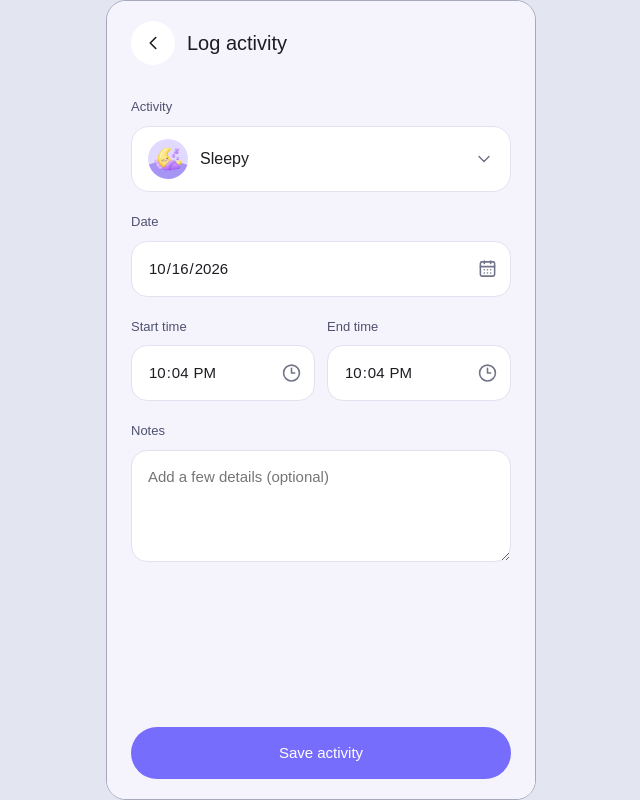
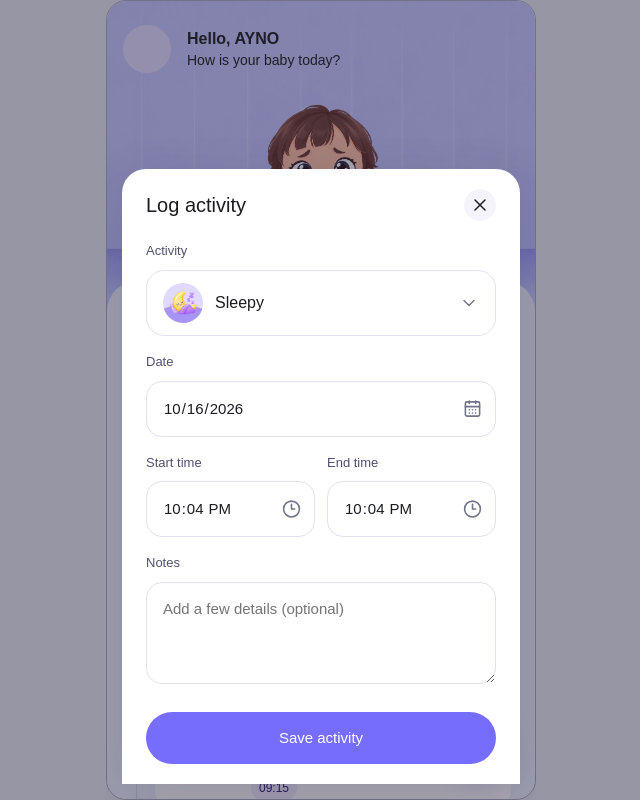
Before and after one commit to AYNO-I-KNOW/utopia-hackathon-2026, a Next.js app: page / in a window 1280 px wide. Both pictures are taken after a click on the button "Add". Shown: the whole page, without its empty margins (319-959 px from the left). Built offline with nearby package versions, Linux system fonts and the light colour scheme.

Commit message:
feat(activities): present log form as animated modal over dashboard

```diff
--- a/src/features/activities/activity-form.css
+++ b/src/features/activities/activity-form.css
@@ -216,3 +216,117 @@
   outline: none;
   box-shadow: none;
 }
+
+.activity-modal {
+  position: fixed;
+  inset: 0;
+  width: min(100%, var(--mobile-max-width));
+  height: 100dvh;
+  max-height: none;
+  max-width: none;
+  margin: auto;
+  padding: 16px;
+  border: 0;
+  background: transparent;
+  color: var(--color-text);
+  overflow: auto;
+}
+.activity-modal[open] {
+  display: flex;
+  align-items: flex-end;
+}
+.activity-modal::backdrop {
+  background: #24203566;
+  animation: activity-backdrop-in 200ms ease both;
+}
+.activity-modal .activity-editor {
+  flex: 0 0 auto;
+  width: 100%;
+  max-height: calc(100dvh - 32px);
+  border-radius: 24px;
+  background: white;
+  animation: activity-modal-in 240ms cubic-bezier(0.22, 1, 0.36, 1) both;
+  box-shadow: 0 12px 48px #30265b20;
+}
+.activity-modal .activity-editor-header {
+  flex-direction: row-reverse;
+  justify-content: space-between;
+  padding: 20px 24px 0;
+}
+.activity-modal .activity-editor-header button {
+  width: 32px;
+  height: 32px;
+  min-height: 32px;
+  background: var(--color-surface-subtle);
+}
+.activity-modal .activity-editor-header h1 {
+  font-size: 20px;
+}
+.activity-modal .content {
+  overflow-y: auto;
+  flex: 1 1 auto;
+  padding-top: 20px;
+}
+.activity-modal .activity-form {
+  gap: 16px;
+}
+.activity-modal .activity-editor textarea {
+  min-height: 80px;
+}
+.activity-modal .footer {
+  background: white;
+  padding-top: 0;
+}
+.activity-modal .activity-picker-options {
+  max-height: 240px;
+  overflow-y: auto;
+}
+.activity-modal[data-closing="true"] .activity-editor {
+  animation: activity-modal-out 200ms ease both;
+  pointer-events: none;
+}
+.activity-modal[data-closing="true"]::backdrop {
+  animation: activity-backdrop-out 200ms ease both;
+}
+@keyframes activity-modal-in {
+  from {
+    opacity: 0;
+    transform: translateY(24px) scale(0.98);
+  }
+  to {
+    opacity: 1;
+    transform: none;
+  }
+}
+@keyframes activity-modal-out {
+  from {
+    opacity: 1;
+    transform: none;
+  }
+  to {
+    opacity: 0;
+    transform: translateY(16px) scale(0.98);
+  }
+}
+@keyframes activity-backdrop-in {
+  from {
+    opacity: 0;
+  }
+  to {
+    opacity: 1;
+  }
+}
+@keyframes activity-backdrop-out {
+  from {
+    opacity: 1;
+  }
+  to {
+    opacity: 0;
+  }
+}
+@media (prefers-reduced-motion: reduce) {
+  .activity-modal .activity-editor,
+  .activity-modal::backdrop {
+    animation: none;
+  }
+}
--- a/src/features/activities/activity-form.tsx
+++ b/src/features/activities/activity-form.tsx
@@ -1,10 +1,10 @@
 "use client";
 import { Button } from "@/components/button";
 import { copy } from "@/content";
-import { ChevronLeft, ChevronDown, CalendarDays, Clock3 } from "lucide-react";
+import { X, ChevronDown, CalendarDays, Clock3 } from "lucide-react";
 import { ActivityIcon } from "./activity-icon";
 import "./activity-form.css";
-import { useRef, useState } from "react";
+import { useEffect, useRef, useState } from "react";
 import { DEMO_CURRENT_DATE } from "./demo";
 import { currentTime, dateKey } from "@/lib/date";
 import { activityKinds, activityLabel } from "./options";
@@ -20,6 +20,26 @@ export function ActivityForm({
   date: string;
   initialActivity?: string;
 }) {
+  const modal = useRef<HTMLDialogElement>(null);
+  const timer = useRef<ReturnType<typeof setTimeout> | null>(null);
+  const [closing, setClosing] = useState(false);
+  useEffect(() => {
+    modal.current?.showModal();
+    return () => {
+      if (timer.current) clearTimeout(timer.current);
+    };
+  }, []);
+  function close() {
+    if (closing) return;
+    setClosing(true);
+    timer.current = setTimeout(
+      () => {
+        modal.current?.close();
+        onCancel();
+      },
+      window.matchMedia("(prefers-reduced-motion: reduce)").matches ? 0 : 200,
+    );
+  }
   const [time] = useState(currentTime);
   const [kind, setKind] = useState(
     activityKinds.includes(initialActivity as (typeof activityKinds)[number])
@@ -28,12 +48,22 @@ export function ActivityForm({
   );
   const picker = useRef<HTMLDetailsElement>(null);
   return (
+    <dialog
+      ref={modal}
+      className="activity-modal"
+      data-closing={closing}
+      aria-labelledby="activity-editor-title"
+      onCancel={(event) => {
+        event.preventDefault();
+        close();
+      }}
+    >
       <div className="activity-editor">
         <header className="activity-editor-header">
-        <button onClick={onCancel} aria-label={copy.back}>
-          <ChevronLeft size={22} strokeWidth={1.75} />
+          <button onClick={close} aria-label={copy.cancel}>
+            <X size={20} strokeWidth={1.75} />
           </button>
-        <h1>{copy.saveActivity}</h1>
+          <h1 id="activity-editor-title">{copy.saveActivity}</h1>
         </header>
         <section className="content">
           <form
@@ -141,5 +171,6 @@ export function ActivityForm({
           </Button>
         </footer>
       </div>
+    </dialog>
   );
 }
--- a/src/features/activities/activity-screen.tsx
+++ b/src/features/activities/activity-screen.tsx
@@ -27,9 +27,10 @@ export function ActivityScreen() {
     }
     setEditing(params.get("add") === "1");
   }, [params]);
-  if (editing)
-    return (
-      <MobileShell>
+  const visibleItems = [...demoActivities, ...items];
+  return (
+    <MobileShell>
+      {editing && (
         <ActivityForm
           date={date}
           initialActivity={params.get("state") ?? "sleepy"}
@@ -50,12 +51,7 @@ export function ActivityScreen() {
             }
           }}
         />
-        {error && <p role="alert">{error}</p>}
-      </MobileShell>
-    );
-  const visibleItems = [...demoActivities, ...items];
-  return (
-    <MobileShell>
+      )}
       <section className="home-dashboard home-timeline">
         <HomeHero />
         <ActivitySheet
```
Lines whose indentation alone changed are shown as unchanged.
